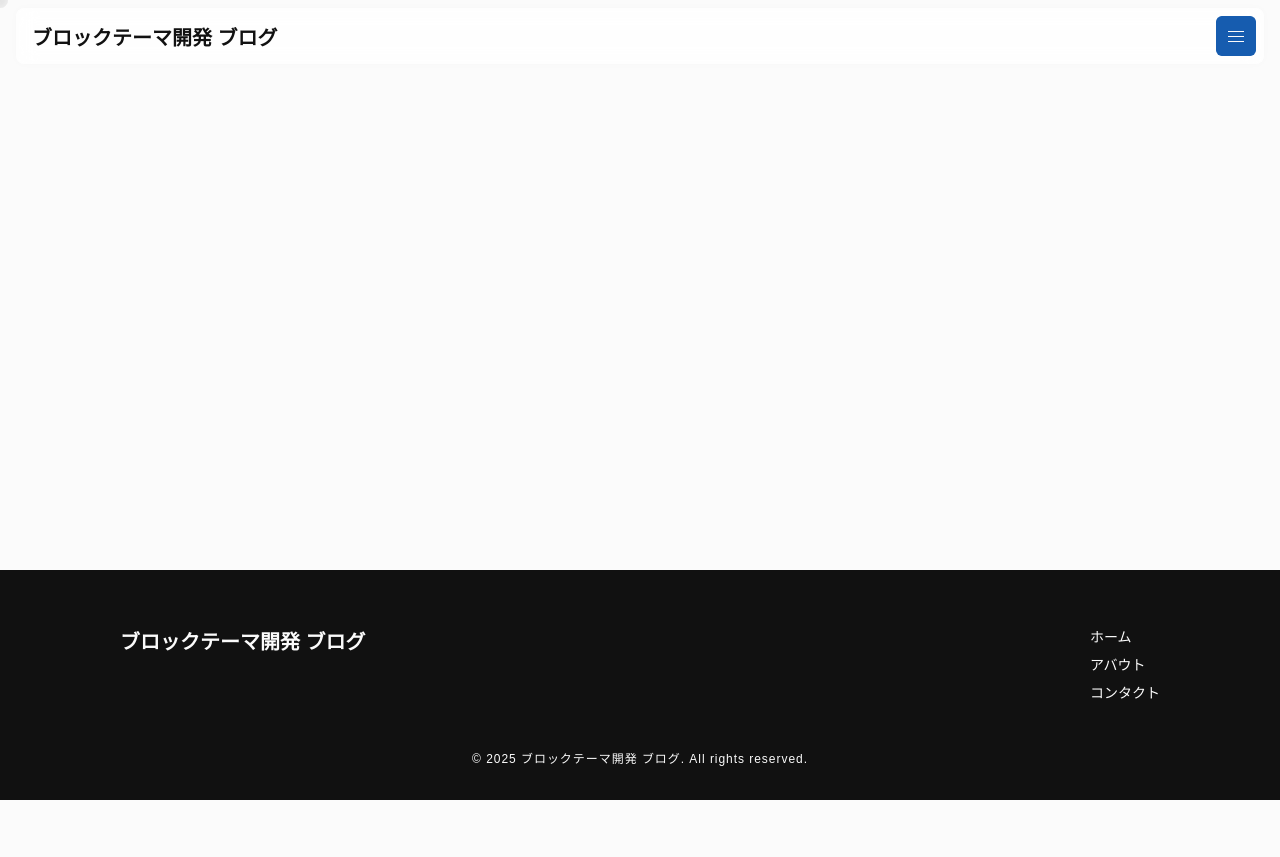
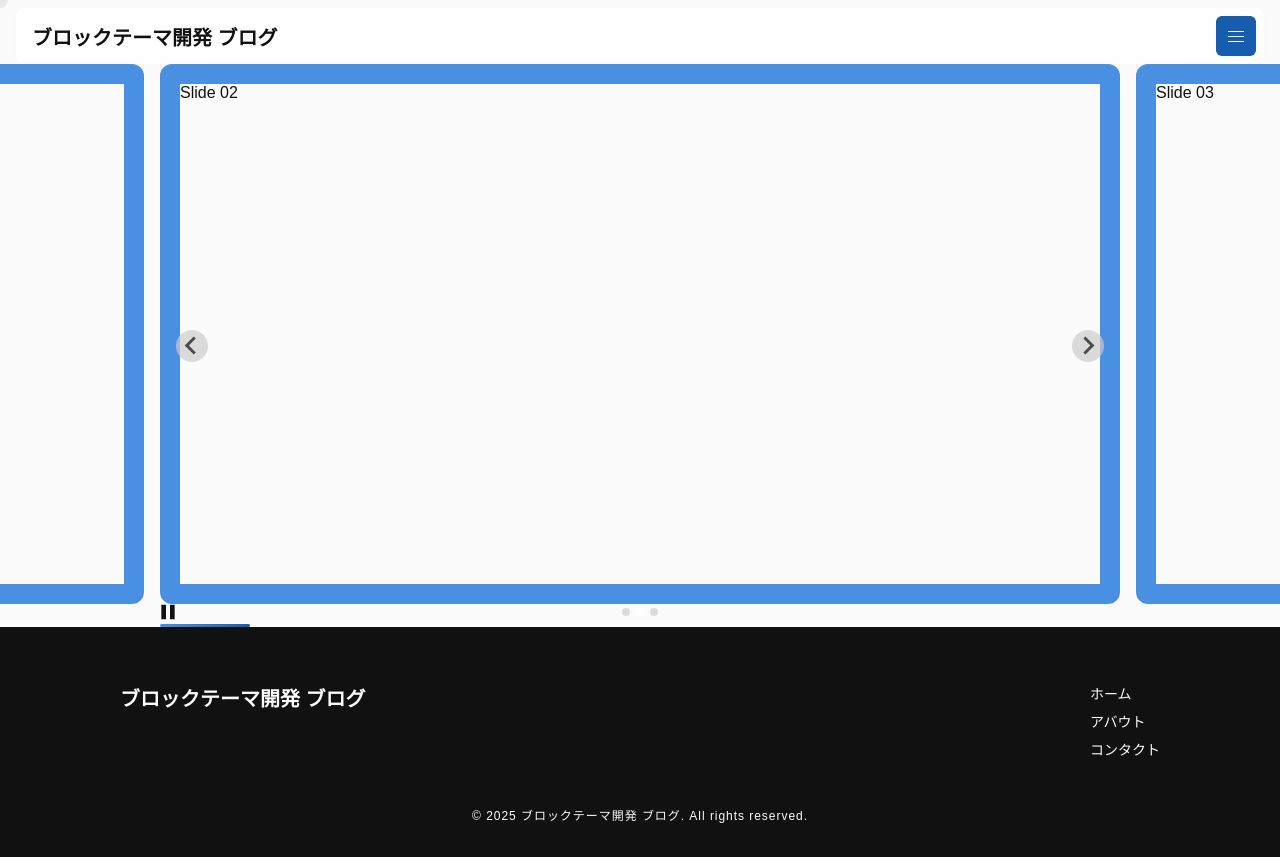
Before and after one commit to koukikki/block-theme-static, a website built with Vite: page src/index.html in a window 1280 px wide. Before the commit the page ends 800 px from the top, so only its background shows below. Built offline with nearby package versions, Linux system fonts and the light colour scheme; what swup would draw is missing.

Commit message:
[update]

```diff
--- a/src/index.html
+++ b/src/index.html
@@ -13,8 +13,38 @@
     {{> header}}
     <div class="l-siteWrapper">
       <main id="swup" class="transition-main">
-        <h1>{{title}}</h1>
-        <div id="app"></div>
+        <section class="p-topPickup">
+          <h2 class="u-visually-hidden">ピックアップ記事</h2>
+          <div class="p-topPickup__slider js-topPickupSlider splide">
+            <div class="splide__track">
+              <ul class="splide__list">
+                <li class="splide__slide">Slide 01</li>
+                <li class="splide__slide">Slide 02</li>
+                <li class="splide__slide">Slide 03</li>
+              </ul>
+            </div>
+            <button class="splide__toggle" type="button">
+              <svg
+                class="splide__toggle__play"
+                viewBox="0 0 24 24"
+                xmlns="http://www.w3.org/2000/svg"
+              >
+                <path d="m22 12-20 11v-22l10 5.5z"/>
+              </svg>
+              <svg
+                class="splide__toggle__pause"
+                viewBox="0 0 24 24"
+                xmlns="http://www.w3.org/2000/svg"
+              >
+                <path d="m2 1v22h7v-22zm13 0v22h7v-22z"/>
+              </svg>
+            </button>
+            <div class="splide__progress">
+              <div class="splide__progress__bar">
+              </div>
+            </div>
+          </div>
+        </section>
       </main>
       <div class="l-siteWrapper-overlay transition-overlay"></div>
 
--- /dev/null
+++ b/src/js/modules/topPickupSlider.js
@@ -0,0 +1,14 @@
+import Splide from '@splidejs/splide';
+import '@splidejs/splide/css';
+
+export const topPickupSlider = () => {
+  const sliderElm = document.querySelector('.js-topPickupSlider');
+  if (!sliderElm) return;
+
+  new Splide(sliderElm, {
+    type       : 'loop',
+    autoplay   : true,
+    perPage    : 1,
+    gap        : '1rem',
+  }).mount();
+};
--- a/src/js/top.js
+++ b/src/js/top.js
@@ -1,2 +1,2 @@
-import { pageName } from './modules/console.js';
-pageName('トップページ');
+import { topPickupSlider } from './modules/topPickupSlider.js';
+topPickupSlider();
--- a/src/scss/Project/_index.scss
+++ b/src/scss/Project/_index.scss
@@ -0,0 +1 @@
+@use 'p-top';
--- /dev/null
+++ b/src/scss/Project/_p-top.scss
@@ -0,0 +1,49 @@
+@use '../Global/' as *;
+
+.p-topPickup {
+}
+
+.u-visually-hidden {
+}
+
+.p-topPickup__slider {
+
+  &.splide {
+    width: 80%;
+    max-width: 960px;
+    margin-inline: auto;
+  }
+
+  .splide__track {
+    overflow: visible;
+  }
+
+  .splide__list {
+  }
+
+  .splide__slide {
+    aspect-ratio: 16 / 9;
+    border: 20px solid var(--light-blue);
+    border-radius: 12px;
+  }
+
+  .splide__toggle {
+    width: 16px;
+  }
+
+  .splide__toggle__play {
+  }
+
+  .splide__toggle__pause {
+  }
+
+  .splide__progress {
+  }
+
+  .splide__progress__bar {
+    height: 3px;
+    background-color: unset;
+    background-image: linear-gradient(to right, var(--light-blue) 0%, var(--blue) 100%);
+    border-radius: 3px;
+  }
+}
```
